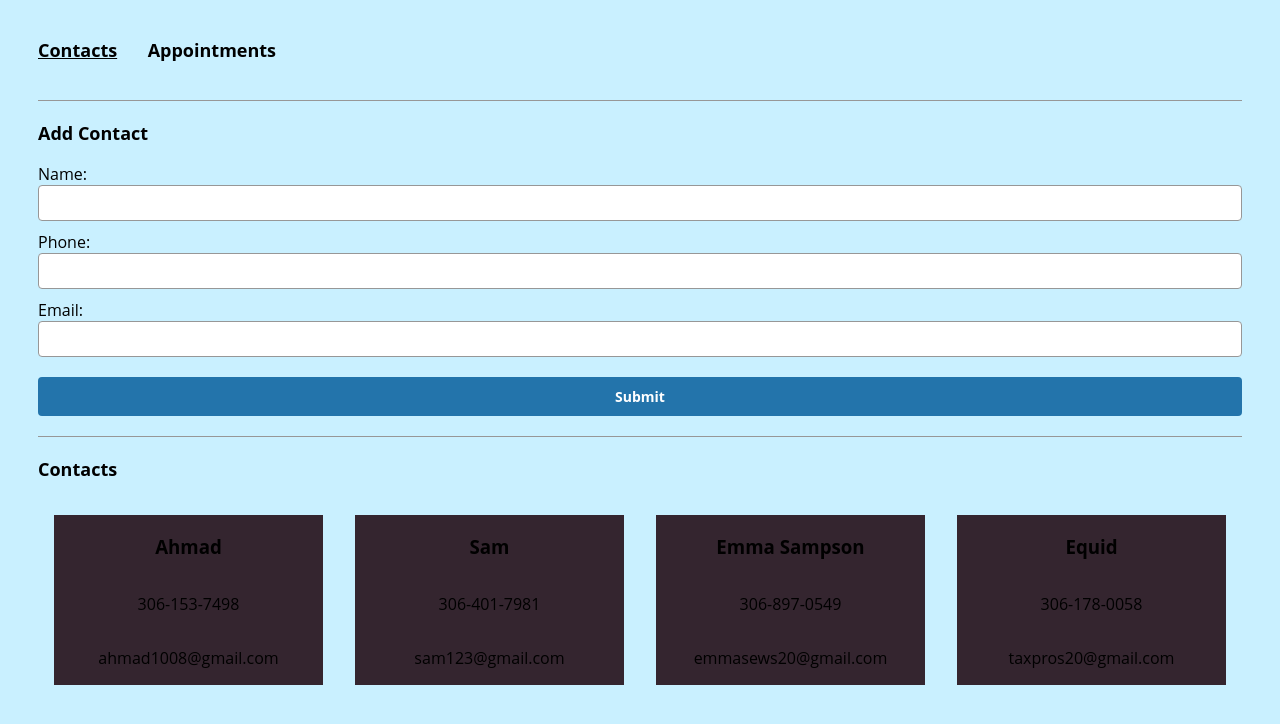
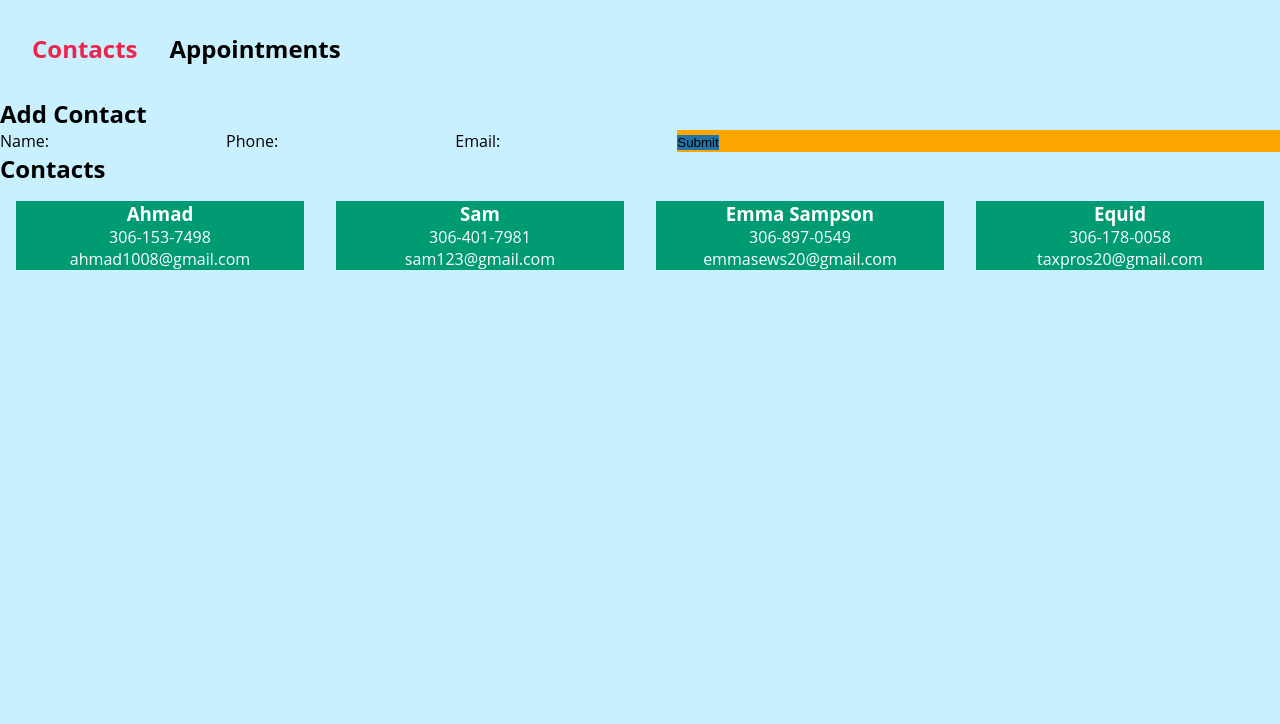
Before and after one commit to YSquid/react-appointment-planner-challenge, a React (Create React App) app: page /contacts in a window 1280 px wide. Shown: the top 724 px of the page. Built offline with nearby package versions, Linux system fonts and the light colour scheme.

Commit message:
commented out public index.css files. Navlink rules in the src app.css done

```diff
--- a/public/index.css
+++ b/public/index.css
@@ -1,9 +1,8 @@
 #root {
-  padding: 30px;
   font-family: "Open Sans", sans-serif;
 }
 
-nav > a {
+/* nav > a {
   font-style: normal;
   font-weight: normal;
   font-size: 14px;
@@ -79,4 +78,4 @@ select {
 
 .tile-container {
   margin-bottom: 20px;
-}
+} */
--- a/src/App.css
+++ b/src/App.css
@@ -1,16 +1,43 @@
 * {
     background-color: var(--columbia-blue);
+    padding: 0;
+    margin: 0;
+    box-sizing: border-box;
+}
+
+.App {
+    height: 100vh;
+    width: 100vw;
 }
 
 nav {
     display: flex;
+    width: 100vw;
+    padding: 1rem;
+    margin-bottom: 0;
 }
 
-.navLink h2 {
-    color: var(--deep-blue);
+nav a {
+    margin: 1rem;
+    text-decoration: none;
 }
 
-.navLink:hover h2 {
+nav a:link {
+    color: black;
+}
+
+nav a:visited {
+    color: black;
+}
+
+nav a:hover {
+    color: var(--red-crayola)
+}
+
+.navLink.active {
     color: var(--red-crayola);
-    text-decoration: none;
 }
+
+main {
+    width: 100vw;
+}
--- a/src/App.js
+++ b/src/App.js
@@ -11,6 +11,7 @@ function App() {
   contacts and appointments
   */
 
+  /*Testing contact and appoinment data - release with empty useState initializations */
   const testContacts = [
     { name: "Ahmad", phone: "306-153-7498", email: "ahmad1008@gmail.com" },
     { name: "Sam", phone: "306-401-7981", email: "sam123@gmail.com" },
@@ -50,7 +51,7 @@ function App() {
   };
 
   return (
-    <>
+    <div className="App">
       <nav>
         <NavLink
           to={ROUTES.CONTACTS}
@@ -86,7 +87,7 @@ function App() {
           </Route>
         </Switch>
       </main>
-    </>
+    </div>
   );
 }
 
--- a/src/components/appointmentForm/AppointmentForm.css
+++ b/src/components/appointmentForm/AppointmentForm.css
@@ -1,3 +1,6 @@
+.Appointment__form {
+    max-width: 100vw;
+}
 #submitBtn {
     background-color: var(--french-blue)
 }
--- a/src/components/appointmentForm/AppointmentForm.js
+++ b/src/components/appointmentForm/AppointmentForm.js
@@ -24,7 +24,7 @@ export const AppointmentForm = ({
   const getContactNames = () => contacts.map((contact) => contact.name);
 
   return (
-    <form onSubmit={handleSubmit}>
+    <form onSubmit={handleSubmit} className="Appointment__form">
       <label>
         Title:
         <input
--- a/src/components/tile/Tile.css
+++ b/src/components/tile/Tile.css
@@ -4,13 +4,14 @@
     width: 30%;
     text-align: center;
     margin: 1rem;
-    background-color: var(--black-coffee);
+    background-color: var(--green-cyan);
+    color: white;
 }
 
 .tile-title {
-    background-color: var(--black-coffee);
+    background-color: var(--green-cyan);
 }
 
 .tile-value {
-    background-color: var(--black-coffee);
+    background-color: var(--green-cyan);
 }
--- /dev/null
+++ b/src/containers/contactsPage/ContactsPage.css
@@ -0,0 +1,14 @@
+.Contacts__form {
+    width: 100vw;
+    background-color: red;;
+}
+
+.Contacts__form section {
+    width: 100vw;
+    background-color: blue;
+}
+
+.Contacts__form form {
+    width: 100vw;
+    background-color: orange;
+}
--- a/src/containers/contactsPage/ContactsPage.js
+++ b/src/containers/contactsPage/ContactsPage.js
@@ -1,4 +1,5 @@
 import React, { useState, useEffect } from "react";
+import './ContactsPage.css'
 import { ContactForm } from "./../../components/contactForm/ContactForm";
 import { TileList } from "./../../components/tileList/TileList";
 
@@ -46,7 +47,7 @@ export const ContactsPage = (props) => {
   };
 
   return (
-    <div>
+    <div className="Contacts__form">
       <section>
         <h2>Add Contact</h2>
         <ContactForm
--- a/src/index.css
+++ b/src/index.css
@@ -1,8 +1,12 @@
+* {
+    margin: 0;
+    padding: 0;
+    border: 0;
+}
+
 :root {
     --columbia-blue: #C9F0FF;
     --french-blue: #2374AB;
-    --deep-blue: #000000;
-    --black-coffee: #34252F;
+    --green-cyan: #009B72;
     --red-crayola: #ED254E;
-    --sunray: #E4B363;
 }
```
